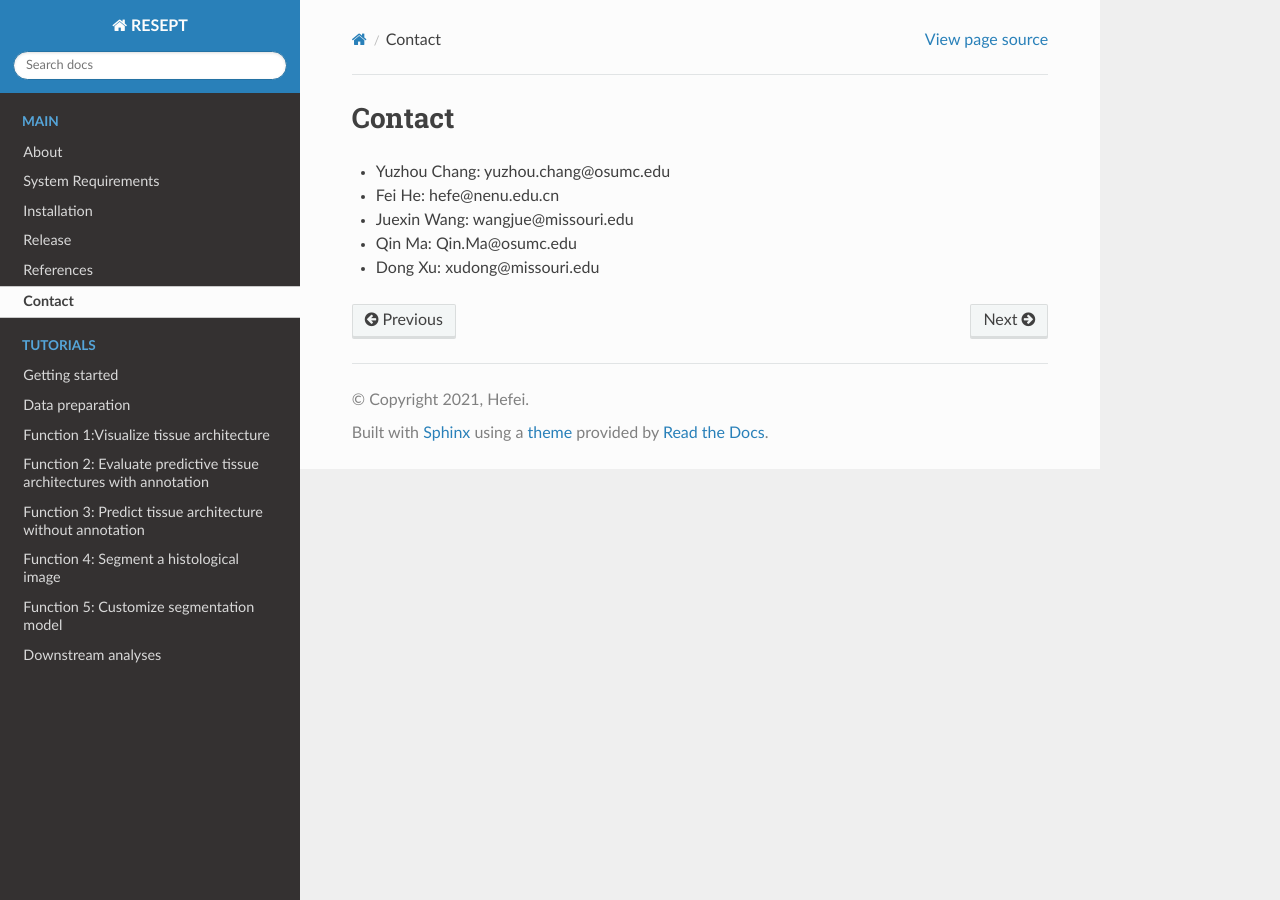
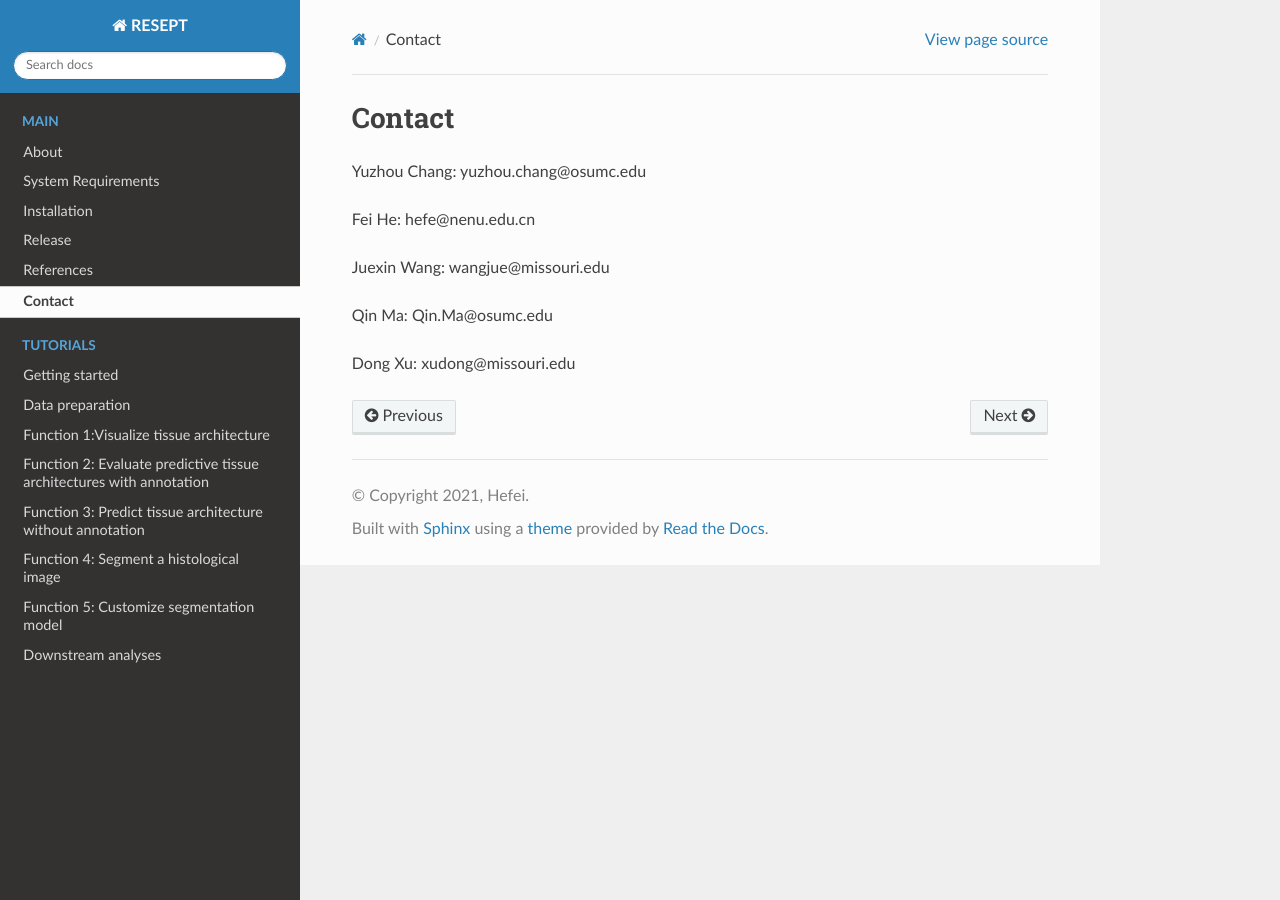
Before and after one commit to Shangshan2021/RESEPT, a Sphinx documentation site: the page built from source/Contact.md, in a window 1280 px wide. Built offline with Sphinx 7.4.7 and the Read the Docs theme 2.0.0, drawn with Linux system fonts in a browser that asks for light colours.

Commit message:
last_imgfix_2

```diff
--- a/source/Contact.md
+++ b/source/Contact.md
@@ -1,7 +1,11 @@
 # Contact
 
-- Yuzhou Chang: yuzhou.chang@osumc.edu
-- Fei He: hefe@nenu.edu.cn
-- Juexin Wang: wangjue@missouri.edu
-- Qin Ma: Qin.Ma@osumc.edu
-- Dong Xu: xudong@missouri.edu
+Yuzhou Chang: yuzhou.chang@osumc.edu
+
+Fei He: hefe@nenu.edu.cn
+
+Juexin Wang: wangjue@missouri.edu
+
+Qin Ma: Qin.Ma@osumc.edu
+
+Dong Xu: xudong@missouri.edu
```
Also changed, not shown: source/Downstream analyses.md (+1 -1 lines).
